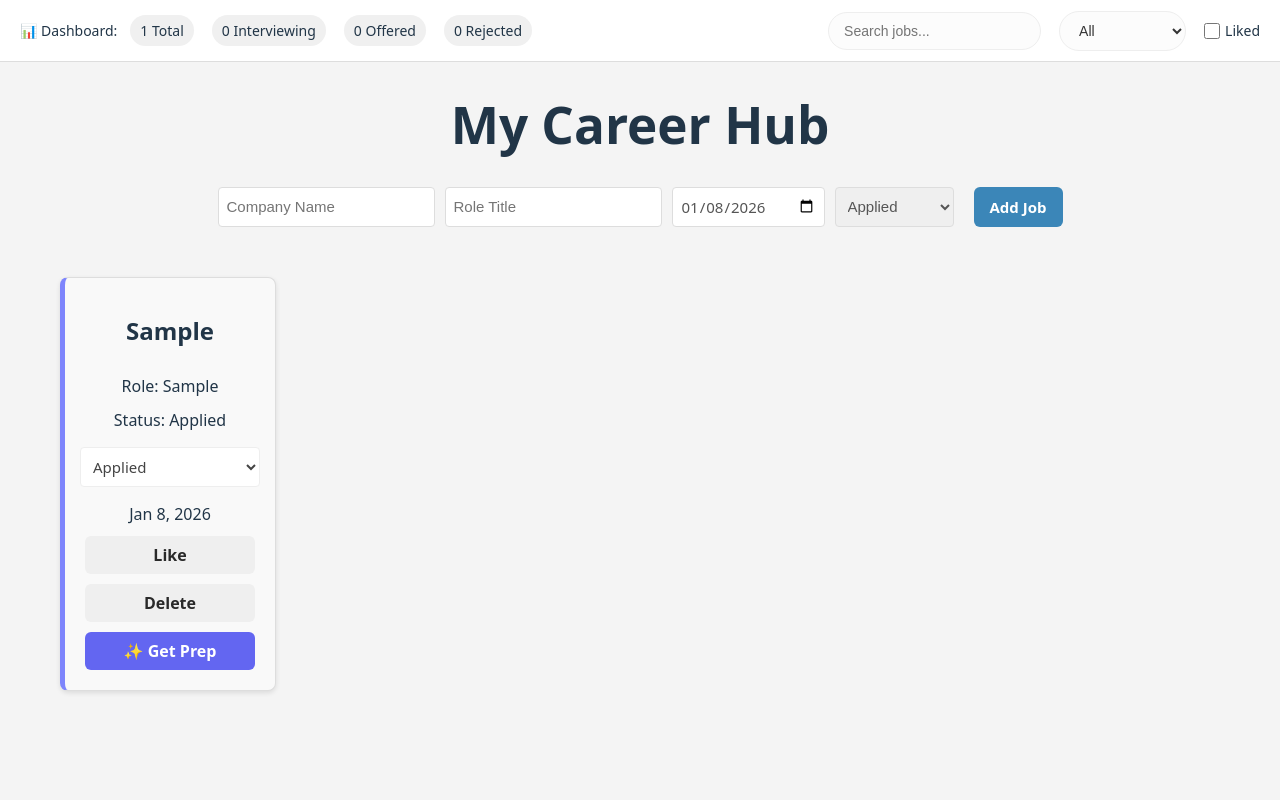
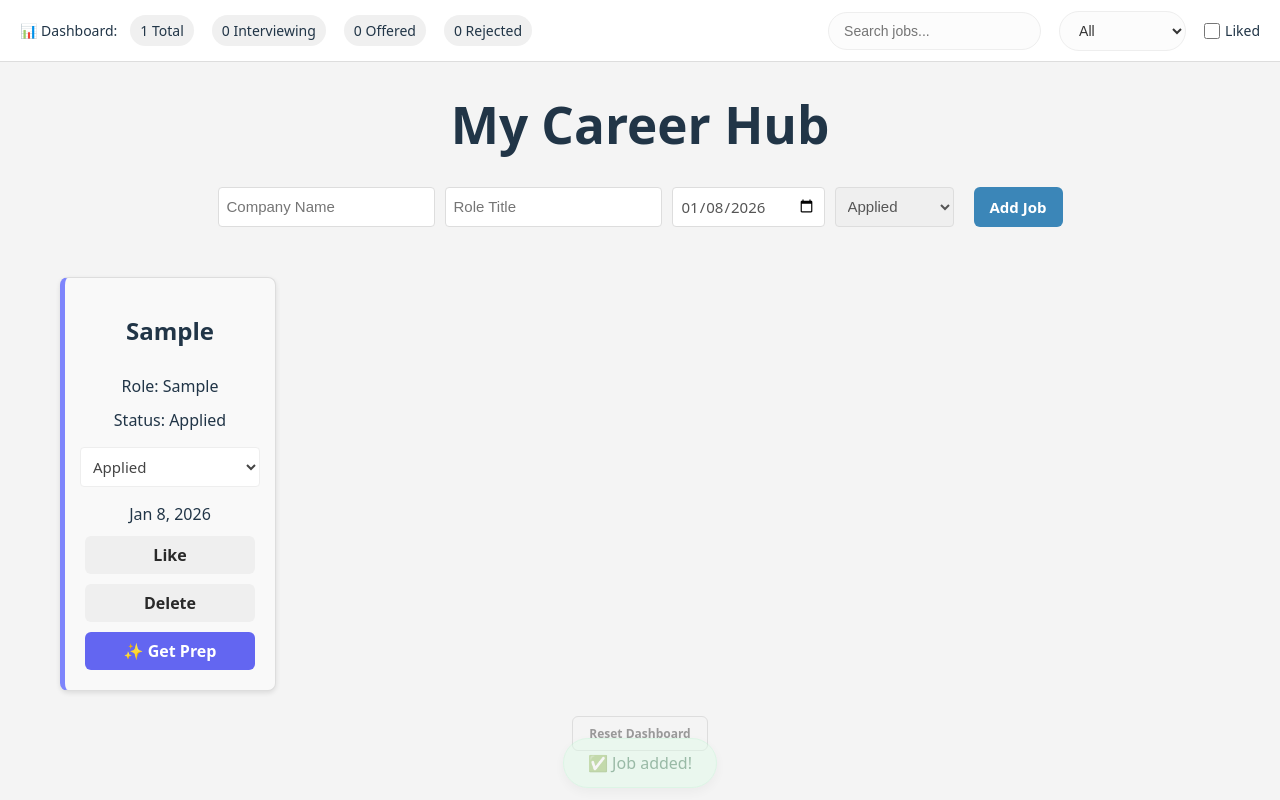
Before and after one commit to haralampo/career-hub, a React app: page / in a window 1280 px wide. Both pictures are taken after typing "Sample", "Sample" into the empty fields and a click on the button "Add Job". Built offline with nearby package versions, Linux system fonts and the light colour scheme; no server answers; the HTML template or start-up script is replaced by a standard one.

Commit message:
Add reset dashboard, success toast

```diff
--- a/src/App.css
+++ b/src/App.css
@@ -153,6 +153,45 @@ button:focus-visible {
   background-color: #1d5175;
 }
 
+.btn-reset {
+  background-color: transparent;
+  color: #999;
+  border: 1px solid #ddd;
+  font-size: 12px;
+  margin-bottom: 20px;
+}
+
+.btn-reset:hover {
+  background-color: #fee2e2; /* light red */
+  color: #dc2626;
+  border-color: #fca5a5;
+}
+
+.success-toast {
+  position: fixed;
+  bottom: 30px;
+  left: 50%;
+  transform: translateX(-50%);
+
+  background-color: #dcfce7;
+  color: #166534;
+  padding: 12px 24px;
+  border-radius: 50px;
+  border: 1px solid #bbf7d0;
+  font-weight: 500;
+  box-shadow: 0 4px 12px rgba(0, 0, 0, 0.1);
+  z-index: 9999;
+
+  animation: slideUpDown 3s ease-in-out forwards;
+}
+
+@keyframes slideUpDown {
+  0% { opacity: 0; bottom: 0px; }
+  15% { opacity: 1; bottom: 30px; }
+  85% { opacity: 1; bottom: 30px; }
+  100% { opacity: 0; bottom: 0px; }
+}
+
 form input[type="date"] {
   padding: 8px;
   border: 1px solid #ddd;
--- a/src/App.tsx
+++ b/src/App.tsx
@@ -143,6 +143,7 @@ function App() {
     const [appliedDate, setAppliedDate] = useState(() => {
         return new Date().toISOString().split('T')[0];
     });
+    const [showSuccess, setShowSuccess] = useState(false);
 
     // Adds new job to `jobs`
     const addJob = (e?: React.FormEvent) => {
@@ -159,6 +160,9 @@ function App() {
         }
 
         setJobs([newJob, ...jobs]);
+
+        setShowSuccess(true);
+        setTimeout(() => setShowSuccess(false), 3000);
 
         // Reset fields
         setCompanyName("");
@@ -180,6 +184,13 @@ function App() {
     const updateLikedStatus = (id: number) => {
         setJobs(jobs.map(job => job.id === id ? { ...job, liked: !job.liked} : job));
     }
+
+    const resetDashboard = () => {
+        if (window.confirm("Are you sure? This will delete all saved jobs forever.")) {
+            setJobs([]);
+            localStorage.removeItem('my-jobs');
+        }
+    };
 
     const generateAIPrep = async (id: number, role: string, company: string) => {
     const advice = await getJobAdvice(role, company);
@@ -279,6 +290,12 @@ function App() {
                 <button className="btn-add">Add Job</button>
             </form>
 
+            {showSuccess && (
+                <div className="success-toast">
+                    ✅ Job added!
+                </div>
+            )}
+
             <div className='jobs-container'>
                 {/*Renders a JobCard for each job*/}
                 {filteredJobs.length === 0 ? "No results found" : filteredJobs.map(job =>
@@ -292,6 +309,12 @@ function App() {
                     />)
                 }
             </div>
+
+            <footer>
+                <button type="button" className="btn-reset" onClick={resetDashboard}>
+                    Reset Dashboard
+                </button>
+            </footer>
         </div>
     );
 }
```
